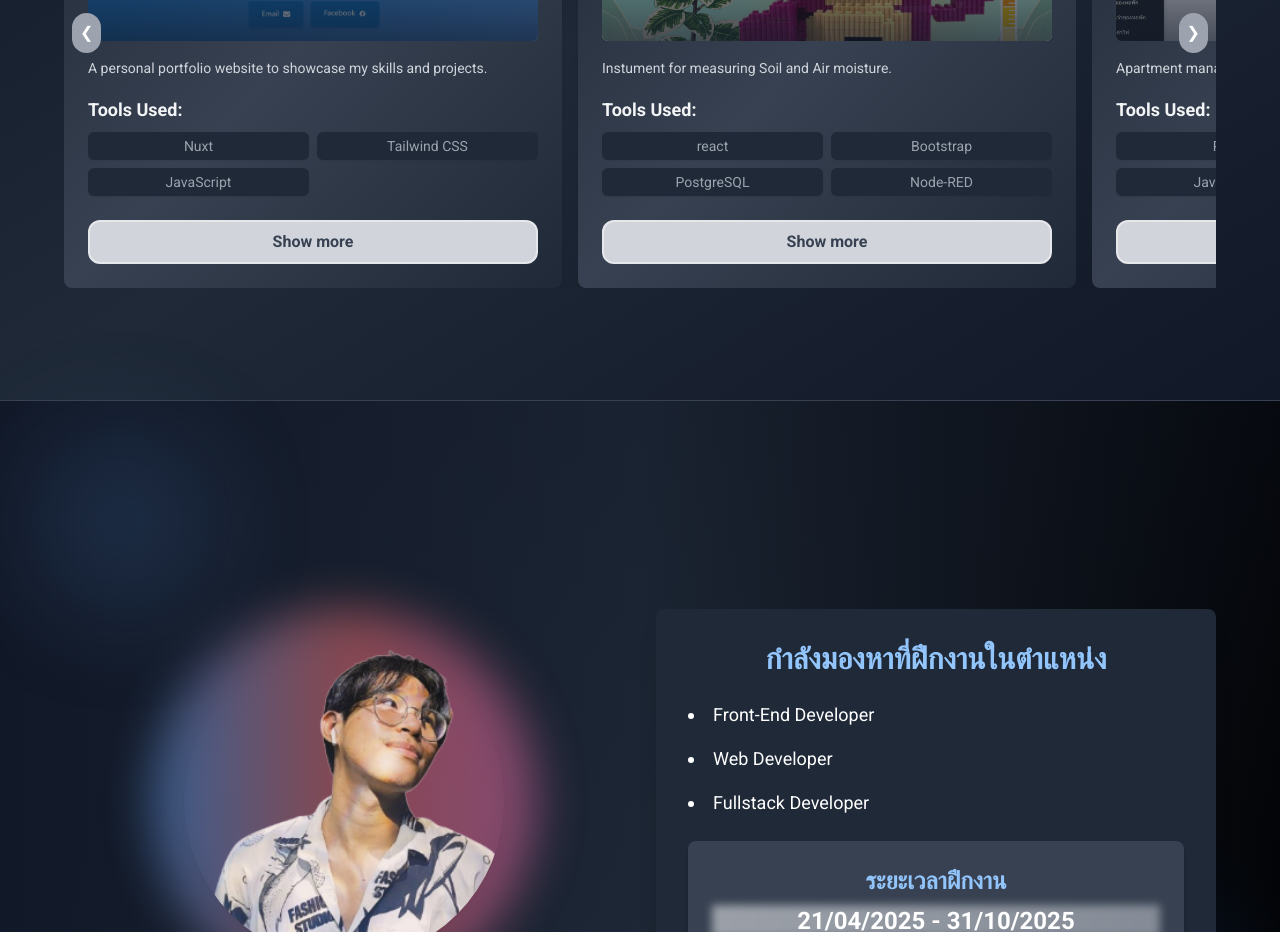
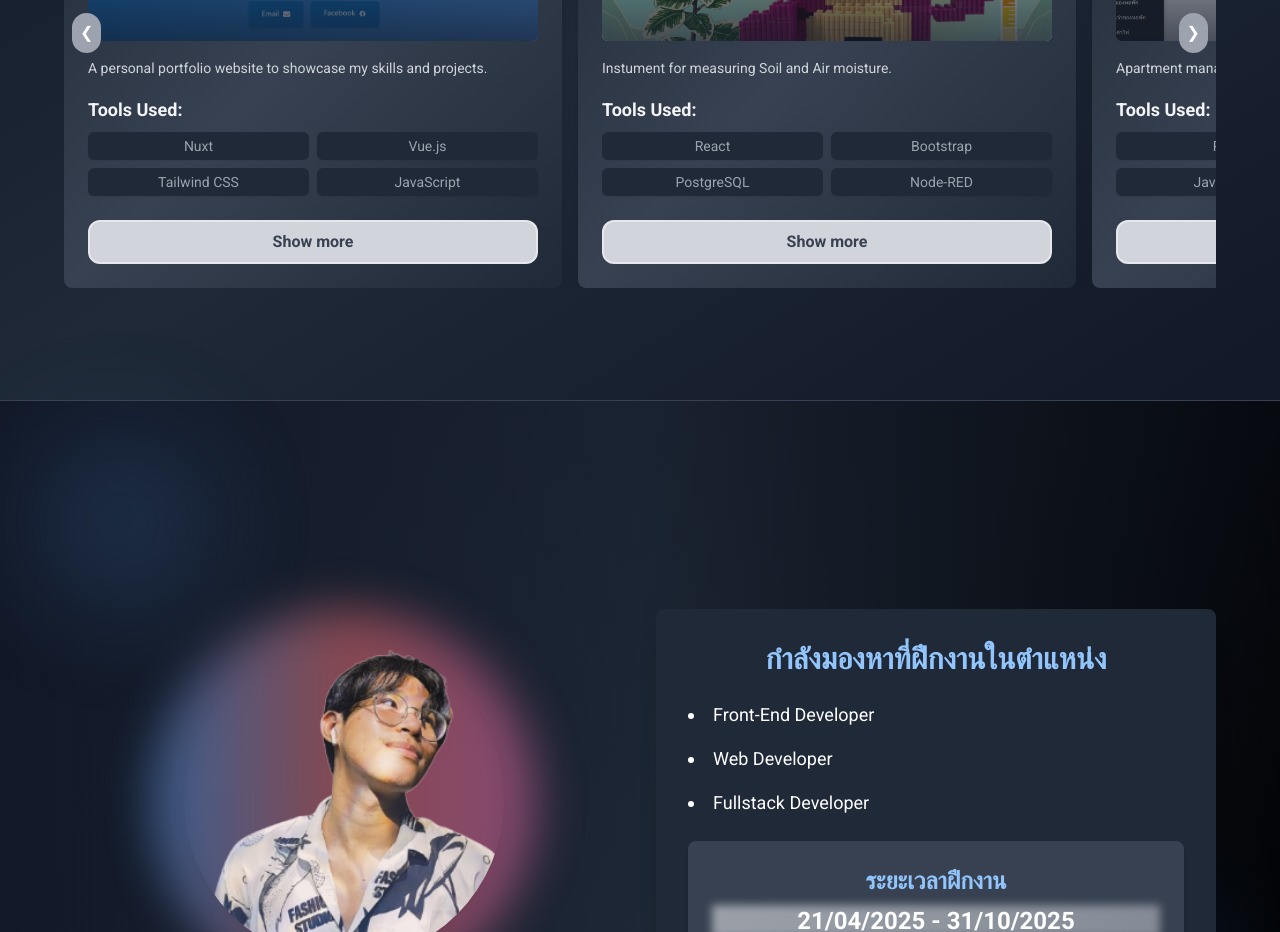
Before and after one commit to GxideZ/Intern, a Next.js app: page / in a window 1280 px wide. Shown: the part 2000-2932 px from the top of the page. Built offline with nearby package versions, Linux system fonts and the light colour scheme.

Commit message:
first commit

```diff
--- a/src/app/components/Project.jsx
+++ b/src/app/components/Project.jsx
@@ -10,7 +10,7 @@ const Project = () => {
       title: "Portfolio Website",
       description:
         "A personal portfolio website to showcase my skills and projects.",
-      tools: ["Nuxt", "Tailwind CSS", "JavaScript"],
+      tools: ["Nuxt","Vue.js","Tailwind CSS", "JavaScript"],
       image: "10.png",
     },
     {
@@ -18,14 +18,14 @@ const Project = () => {
       title: "Dummy Man",
       description:
         "Instument for measuring Soil and Air moisture.",
-      tools: ["react", "Bootstrap", "PostgreSQL","Node-RED"],
+      tools: ["React", "Bootstrap", "PostgreSQL","Node-RED"],
       image: "12.png",
     },
     {
       id: 3,
       title: "Apartment Management System",
       description: "Apartment management system that collects various customer data ",
-      tools: ["PHP", "MySQL", "JavaScript"],
+      tools: ["PHP", "MySQL", "JavaScript", "Bootstrap"],
       image: "15.png",
     },
     {
@@ -33,7 +33,7 @@ const Project = () => {
       title: "Tonmai ศูนย์รวมความรู้ต้นไม้",
       description:
         "Website showing various plant species.",
-      tools: ["html", "css","MySQL"],
+      tools: ["HTML", "CSS","MySQL"],
       image: "16.png",
     },
 
--- a/src/app/projects/[id]/page.jsx
+++ b/src/app/projects/[id]/page.jsx
@@ -9,19 +9,19 @@ const projectDetails = {
     title: "Portfolio Website",
     description:
       "A personal profile website displays personal information and is developed using the Nuxt framework for building the website. Tailwind CSS is used for styling and designing the website's layout.",
-    tools: ["React", "Tailwind CSS", "JavaScript"],
+    tools: ["Nuxt","Vue.js", "Tailwind CSS", "JavaScript"],
     image: "/10.png",
   },
   2: {
     title: "Dummy Man",
     description: "I was responsible for the software development in this project, which involves creating a device to measure soil and air humidity. The project utilizes PostgreSQL as the database and Node-RED to integrate hardware and software. The website was developed using the React framework to build a dashboard that displays the status of soil and air humidity.",
-    tools: ["Next.js", "Stripe", "Node.js"],
+    tools: ["React", "Bootstrap", "PostgreSQL","Node-RED"],
     image: "/13.png",
   },
   3: {
     title: "Dummy Man",
     description: "I was responsible for the software development in this project, which involves creating a device to measure soil and air humidity. The project utilizes PostgreSQL as the database and Node-RED to integrate hardware and software. The website was developed using the React framework to build a dashboard that displays the status of soil and air humidity.",
-    tools: ["PHP", "MySQL", "javaScript"],
+    tools: ["PHP", "MySQL", "JavaScript", "Bootstrap"],
     image: "/15.png",
   },
   4: {
```
